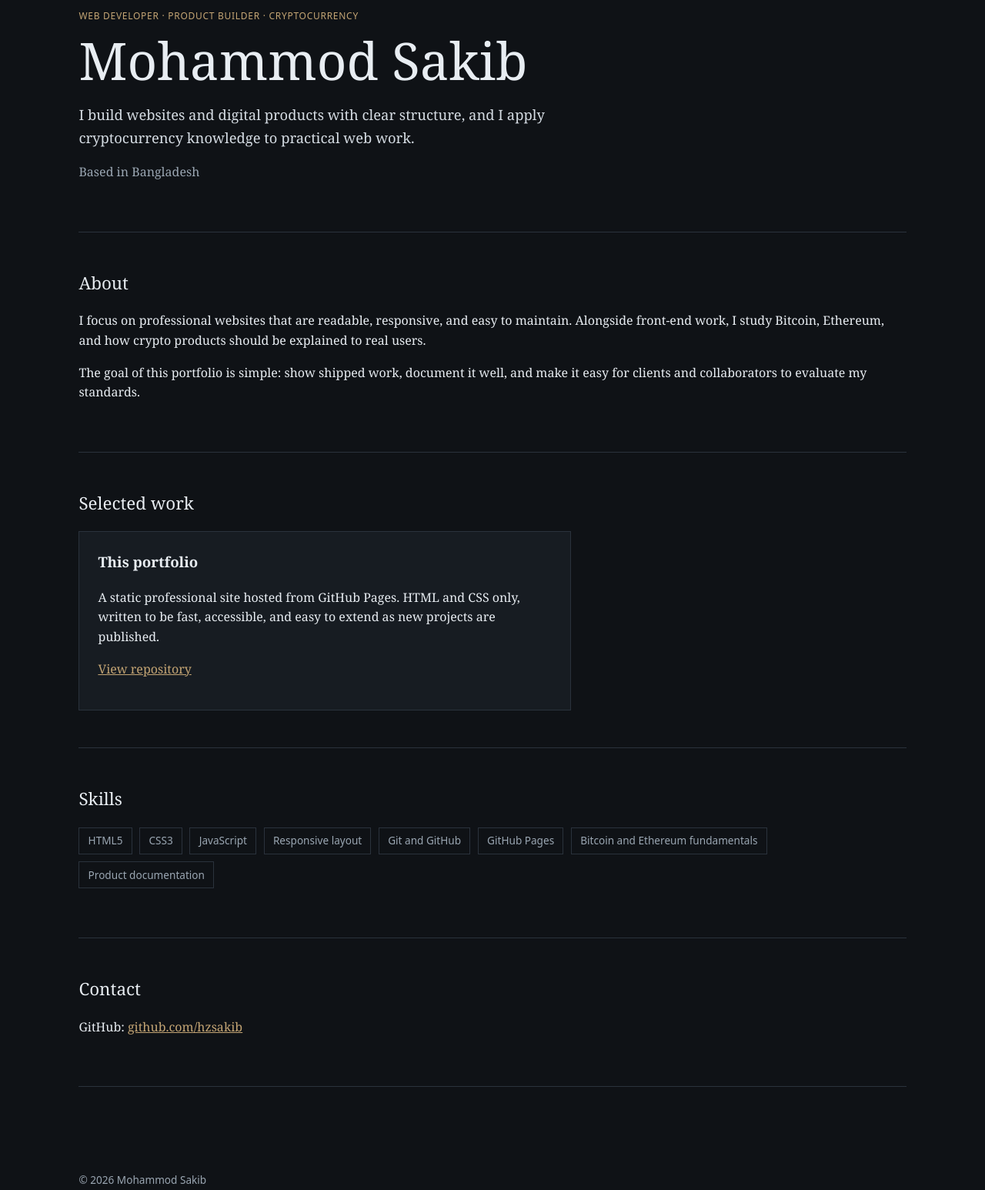
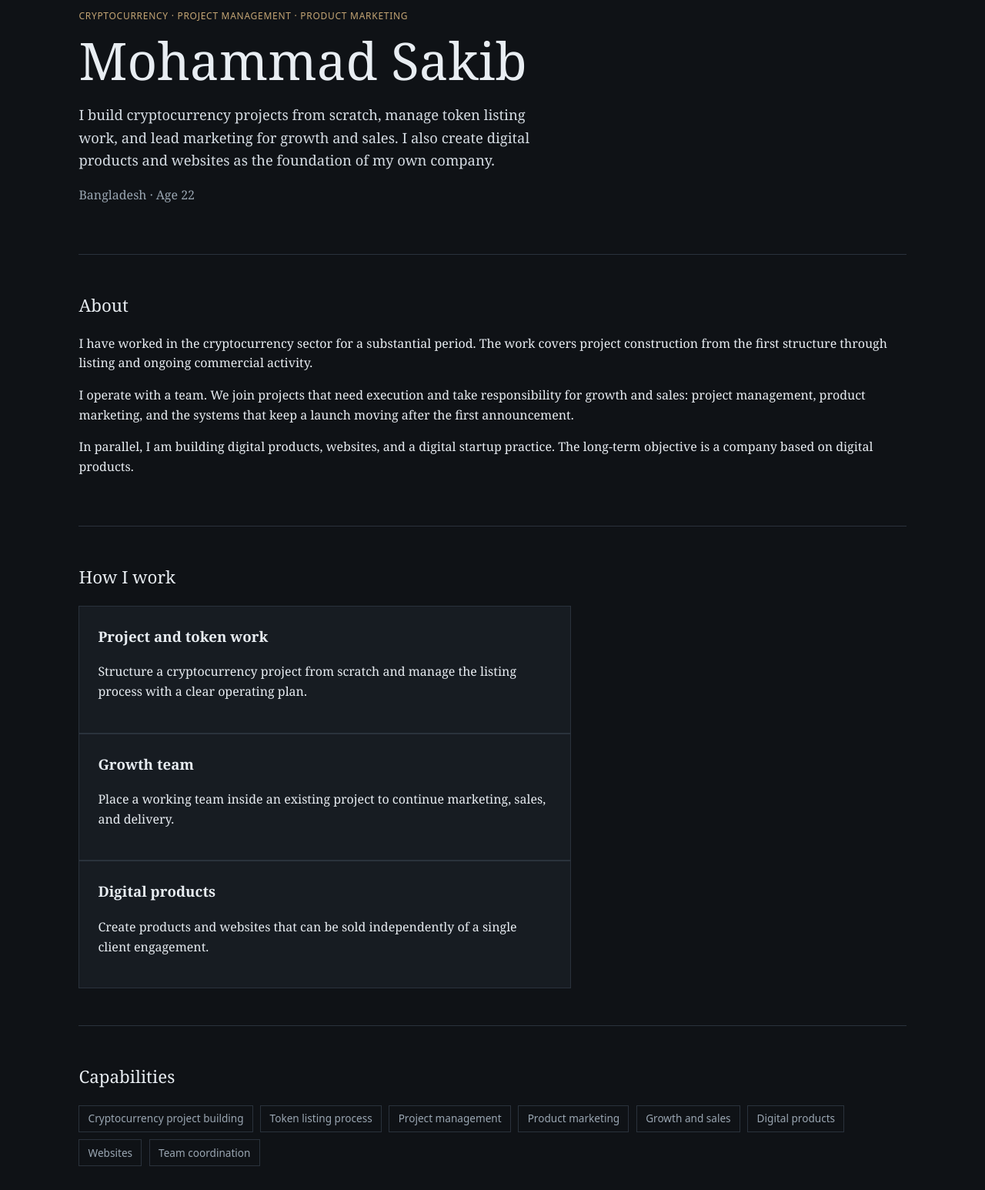
Before and after one commit to hzsakib/hzsakib.github.io, a plain HTML site: page index.html in a window 1280 px wide. Shown: the part 300-1846 px from the top of the page at 77% size. Drawn offline with Linux system fonts and the light colour scheme.

Commit message:
Rewrite portfolio copy for crypto, marketing, and digital products

```diff
--- a/index.html
+++ b/index.html
@@ -3,8 +3,8 @@
 <head>
   <meta charset="UTF-8" />
   <meta name="viewport" content="width=device-width, initial-scale=1.0" />
-  <title>Mohammod Sakib — Web Developer</title>
-  <meta name="description" content="Professional portfolio of Mohammod Sakib: websites, digital products, and cryptocurrency-informed web work." />
+  <title>Mohammad Sakib — Cryptocurrency, Marketing, Digital Products</title>
+  <meta name="description" content="Mohammad Sakib: cryptocurrency project building, token listing, project management, product marketing, and digital products." />
   <link rel="stylesheet" href="styles.css" />
 </head>
 <body>
@@ -13,46 +13,54 @@
     <nav>
       <a href="#about">About</a>
       <a href="#work">Work</a>
-      <a href="#skills">Skills</a>
+      <a href="#skills">Capabilities</a>
       <a href="#contact">Contact</a>
     </nav>
   </header>
 
   <main>
     <section class="hero">
-      <img class="avatar" src="avatar.svg" alt="Mohammod Sakib digital avatar" width="140" height="140" />
-      <p class="eyebrow">Web Developer · Product Builder · Cryptocurrency</p>
-      <h1>Mohammod Sakib</h1>
-      <p class="lede">I build websites and digital products with clear structure, and I apply cryptocurrency knowledge to practical web work.</p>
-      <p class="location">Based in Bangladesh</p>
+      <img class="avatar" src="avatar.svg" alt="Mohammad Sakib digital avatar" width="140" height="140" />
+      <p class="eyebrow">Cryptocurrency · Project Management · Product Marketing</p>
+      <h1>Mohammad Sakib</h1>
+      <p class="lede">I build cryptocurrency projects from scratch, manage token listing work, and lead marketing for growth and sales. I also create digital products and websites as the foundation of my own company.</p>
+      <p class="location">Bangladesh · Age 22</p>
     </section>
 
     <section id="about">
       <h2>About</h2>
-      <p>I focus on professional websites that are readable, responsive, and easy to maintain. Alongside front-end work, I study Bitcoin, Ethereum, and how crypto products should be explained to real users.</p>
-      <p>The goal of this portfolio is simple: show shipped work, document it well, and make it easy for clients and collaborators to evaluate my standards.</p>
+      <p>I have worked in the cryptocurrency sector for a substantial period. The work covers project construction from the first structure through listing and ongoing commercial activity.</p>
+      <p>I operate with a team. We join projects that need execution and take responsibility for growth and sales: project management, product marketing, and the systems that keep a launch moving after the first announcement.</p>
+      <p>In parallel, I am building digital products, websites, and a digital startup practice. The long-term objective is a company based on digital products.</p>
     </section>
 
     <section id="work">
-      <h2>Selected work</h2>
+      <h2>How I work</h2>
       <article class="card">
-        <h3>This portfolio</h3>
-        <p>A static professional site hosted from GitHub Pages. HTML and CSS only, written to be fast, accessible, and easy to extend as new projects are published.</p>
-        <p><a href="https://github.com/hzsakib/hzsakib.github.io">View repository</a></p>
+        <h3>Project and token work</h3>
+        <p>Structure a cryptocurrency project from scratch and manage the listing process with a clear operating plan.</p>
+      </article>
+      <article class="card">
+        <h3>Growth team</h3>
+        <p>Place a working team inside an existing project to continue marketing, sales, and delivery.</p>
+      </article>
+      <article class="card">
+        <h3>Digital products</h3>
+        <p>Create products and websites that can be sold independently of a single client engagement.</p>
       </article>
     </section>
 
     <section id="skills">
-      <h2>Skills</h2>
+      <h2>Capabilities</h2>
       <ul class="skills">
-        <li>HTML5</li>
-        <li>CSS3</li>
-        <li>JavaScript</li>
-        <li>Responsive layout</li>
-        <li>Git and GitHub</li>
-        <li>GitHub Pages</li>
-        <li>Bitcoin and Ethereum fundamentals</li>
-        <li>Product documentation</li>
+        <li>Cryptocurrency project building</li>
+        <li>Token listing process</li>
+        <li>Project management</li>
+        <li>Product marketing</li>
+        <li>Growth and sales</li>
+        <li>Digital products</li>
+        <li>Websites</li>
+        <li>Team coordination</li>
       </ul>
     </section>
 
@@ -63,7 +71,7 @@
   </main>
 
   <footer>
-    <p>&copy; 2026 Mohammod Sakib</p>
+    <p>&copy; 2026 Mohammad Sakib</p>
   </footer>
 </body>
 </html>
```
